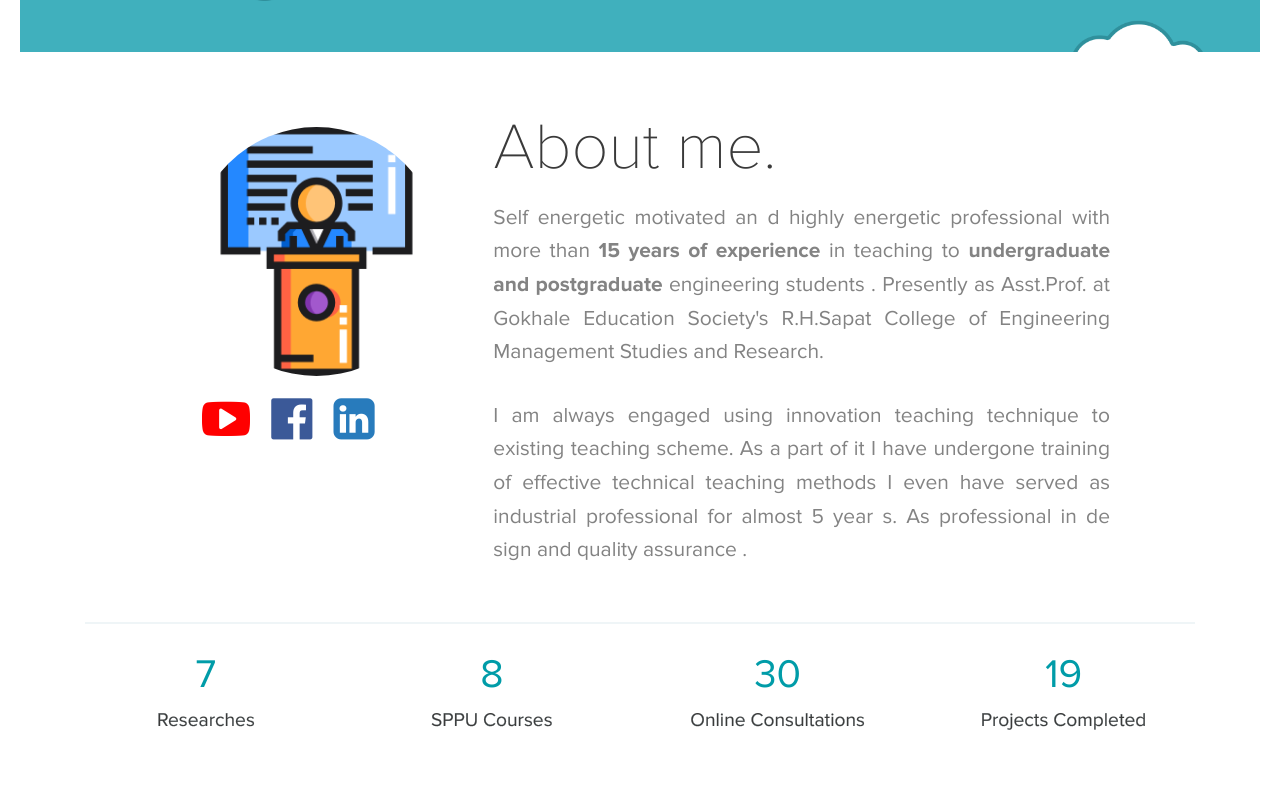
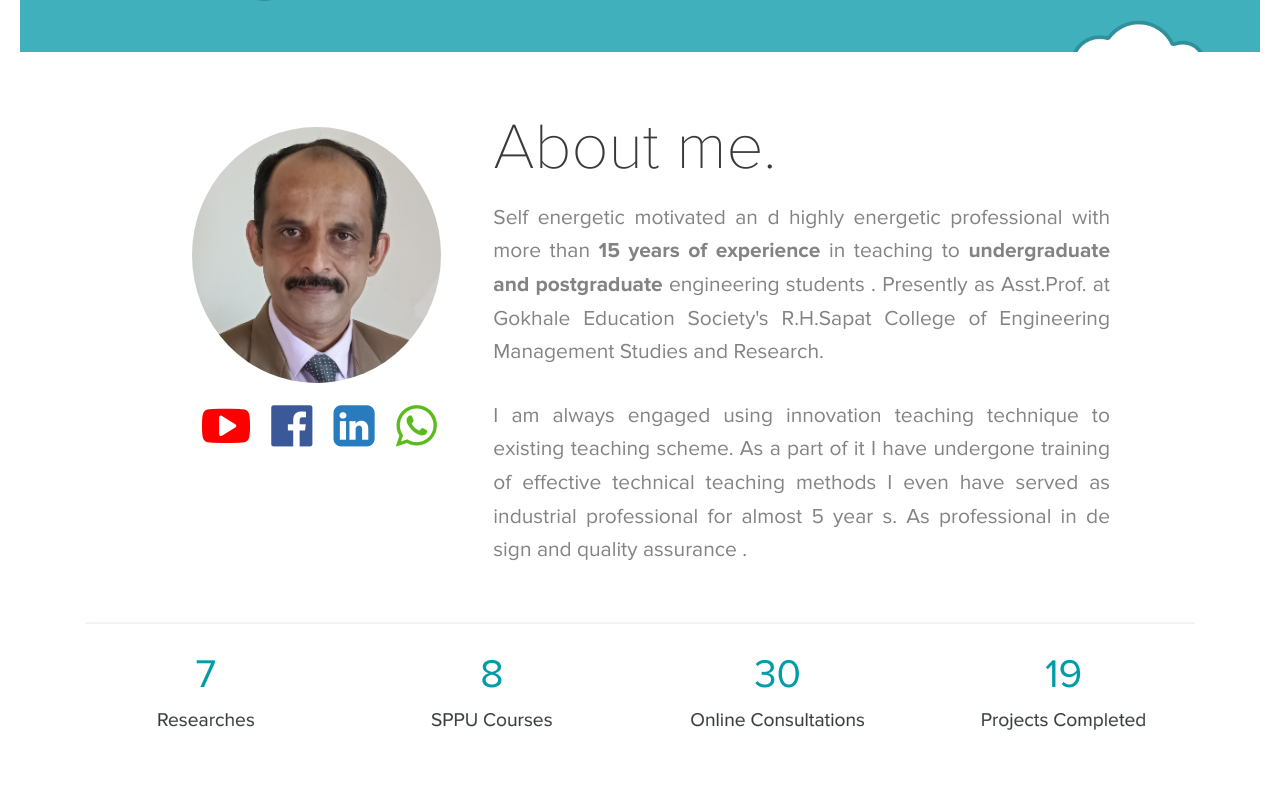
Before and after one commit to sudhirkoparkar/sudhirkoparkar.github.io, a plain HTML site: page index.html in a window 1280 px wide. Shown: the part 580-1380 px from the top of the page. Drawn offline with Linux system fonts and the light colour scheme; a script that the page names is missing.

Commit message:
Photo added
Photo has been added to the website and the whatsapp issue can be sorted out

```diff
--- a/css/style.css
+++ b/css/style.css
@@ -787,9 +787,9 @@ span.title {
   font-size:3em !important;
   color:#1b95e0;
 }
-.fa-envelope-o {
+.fa-whatsapp {
   font-size:3em !important;
-  color:#d14836;
+  color:#5cbb1c;
 }
 .pad10 {
   padding:10px;
--- a/index.html
+++ b/index.html
@@ -77,7 +77,7 @@ engineering students"/>
   <div class="row">
     <div class="large-12 medium-12 columns">
       <div class="large-4 medium-4 columns">
-        <img class="logo" src="img/sudhir.png">
+        <img class="logo" src="img/photo.jpg">
         <div class="medium-12 columns">
           <ul class="tools">
             <li><a href="https://www.youtube.com/channel/UCyJ1jYv0PVLSSvKfn-ZvZcA" target="_blank"><i class="fa fa-youtube-play"></i></a></li>
```
Also changed, not shown: img/photo.jpg (added).
